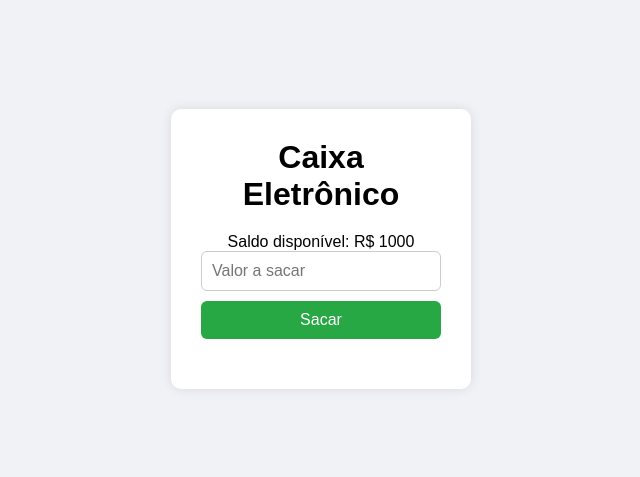
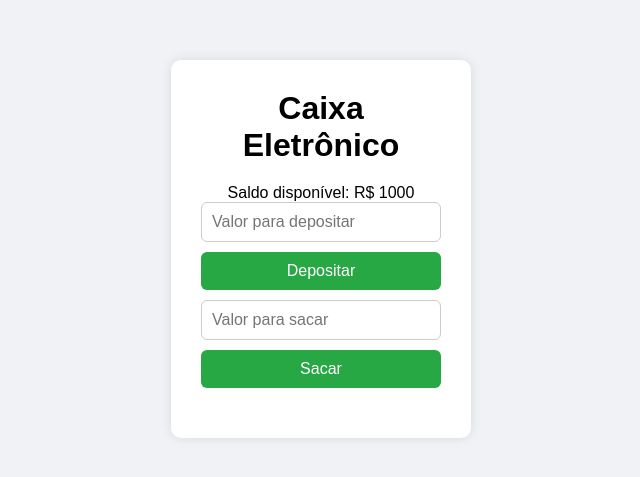
Before and after one commit to tallismelo07/projeto-simulador-de-caixa-eletronico, a plain HTML site: page index.html in a window 1280 px wide. Shown: the part 151-628 px from the top of the page, without its empty margins (319-959 px from the left). Drawn offline with Linux system fonts and the light colour scheme; files that its build step writes are made by us from their sources.

Commit message:
Restuturando codigo html, colocando metodo de depositar

```diff
--- a/index.html
+++ b/index.html
@@ -4,17 +4,27 @@
   <meta charset="UTF-8" />
   <meta name="viewport" content="width=device-width, initial-scale=1.0" />
   <title>Caixa Eletrônico</title>
-  <link rel="stylesheet" href="css/style.css" />
+  <link rel="stylesheet" href="style.css" />
 </head>
 <body>
   <div class="container">
     <h1>Caixa Eletrônico</h1>
+
     <p>Saldo disponível: R$ <span id="saldo">1000</span></p>
-    <input type="number" id="valorSaque" placeholder="Valor a sacar" />
-    <button id="botaoSacar">Sacar</button>
+
+    <div class="campo">
+      <input type="number" id="valorDeposito" placeholder="Valor para depositar" />
+      <button id="botaoDepositar">Depositar</button>
+    </div>
+
+    <div class="campo">
+      <input type="number" id="valorSaque" placeholder="Valor para sacar" />
+      <button id="botaoSacar">Sacar</button>
+    </div>
+
     <p id="mensagem"></p>
   </div>
 
-  <script src="js/script.js"></script> <!-- Você vai criar esse -->
+  <script src="script.js"></script>
 </body>
 </html>
```
